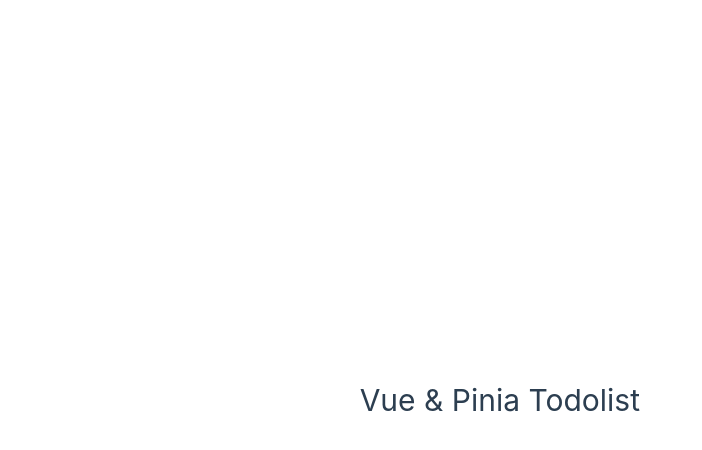
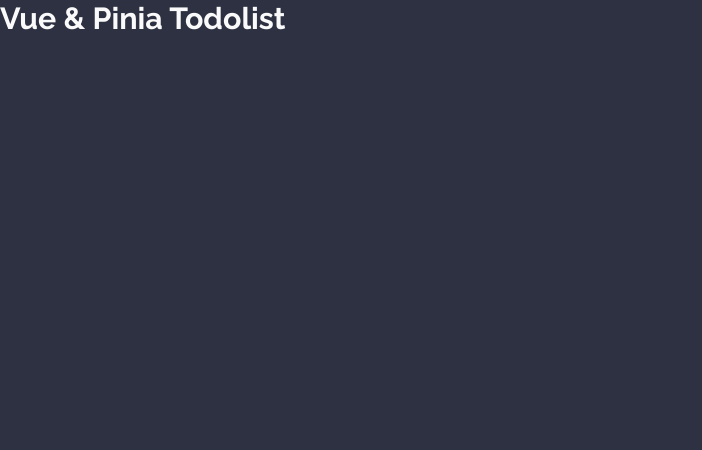
Before and after one commit to FabioDevCode/V-Todo, a Vue app: page / in a window 1280 px wide. Shown: the top 450 px of the page, without its empty margins (0-702 px from the left). Built offline with nearby package versions, Linux system fonts and the light colour scheme.

Commit message:
Init base css

```diff
--- a/index.html
+++ b/index.html
@@ -1,5 +1,5 @@
 <!DOCTYPE html>
-<html lang="en">
+<html lang="fr">
   <head>
     <meta charset="UTF-8">
     <link rel="icon" href="./pinia.svg">
--- a/src/assets/base.css
+++ /dev/null
@@ -1,74 +0,0 @@
-/* color palette from <https://github.com/vuejs/theme> */
-:root {
-  --vt-c-white: #ffffff;
-  --vt-c-white-soft: #f8f8f8;
-  --vt-c-white-mute: #f2f2f2;
-
-  --vt-c-black: #181818;
-  --vt-c-black-soft: #222222;
-  --vt-c-black-mute: #282828;
-
-  --vt-c-indigo: #2c3e50;
-
-  --vt-c-divider-light-1: rgba(60, 60, 60, 0.29);
-  --vt-c-divider-light-2: rgba(60, 60, 60, 0.12);
-  --vt-c-divider-dark-1: rgba(84, 84, 84, 0.65);
-  --vt-c-divider-dark-2: rgba(84, 84, 84, 0.48);
-
-  --vt-c-text-light-1: var(--vt-c-indigo);
-  --vt-c-text-light-2: rgba(60, 60, 60, 0.66);
-  --vt-c-text-dark-1: var(--vt-c-white);
-  --vt-c-text-dark-2: rgba(235, 235, 235, 0.64);
-}
-
-/* semantic color variables for this project */
-:root {
-  --color-background: var(--vt-c-white);
-  --color-background-soft: var(--vt-c-white-soft);
-  --color-background-mute: var(--vt-c-white-mute);
-
-  --color-border: var(--vt-c-divider-light-2);
-  --color-border-hover: var(--vt-c-divider-light-1);
-
-  --color-heading: var(--vt-c-text-light-1);
-  --color-text: var(--vt-c-text-light-1);
-
-  --section-gap: 160px;
-}
-
-@media (prefers-color-scheme: dark) {
-  :root {
-    --color-background: var(--vt-c-black);
-    --color-background-soft: var(--vt-c-black-soft);
-    --color-background-mute: var(--vt-c-black-mute);
-
-    --color-border: var(--vt-c-divider-dark-2);
-    --color-border-hover: var(--vt-c-divider-dark-1);
-
-    --color-heading: var(--vt-c-text-dark-1);
-    --color-text: var(--vt-c-text-dark-2);
-  }
-}
-
-*,
-*::before,
-*::after {
-  box-sizing: border-box;
-  margin: 0;
-  position: relative;
-  font-weight: normal;
-}
-
-body {
-  min-height: 100vh;
-  color: var(--color-text);
-  background: var(--color-background);
-  transition: color 0.5s, background-color 0.5s;
-  line-height: 1.6;
-  font-family: Inter, -apple-system, BlinkMacSystemFont, 'Segoe UI', Roboto, Oxygen, Ubuntu,
-    Cantarell, 'Fira Sans', 'Droid Sans', 'Helvetica Neue', sans-serif;
-  font-size: 15px;
-  text-rendering: optimizeLegibility;
-  -webkit-font-smoothing: antialiased;
-  -moz-osx-font-smoothing: grayscale;
-}
--- a/src/assets/main.css
+++ b/src/assets/main.css
@@ -1,35 +1,30 @@
-@import './base.css';
+@import url('https://fonts.googleapis.com/css2?family=Raleway:wght@300;400;500;600;700&display=swap');
 
-#app {
-  max-width: 1280px;
-  margin: 0 auto;
-  padding: 2rem;
-
-  font-weight: normal;
+:root {
+	/* color for vue toto app */
+	--color-black: #2D3142;
+	--color-white: #FAFAFA;
+	--color-green: #58BC82;
+	--color-blue: #5465FF;
+	--color-red: #AB2346;
 }
 
-a,
-.green {
-  text-decoration: none;
-  color: hsla(160, 100%, 37%, 1);
-  transition: 0.4s;
+*, ::before, ::after {
+	box-sizing: border-box;
+	margin: 0;
+	padding: 0;
 }
 
-@media (hover: hover) {
-  a:hover {
-    background-color: hsla(160, 100%, 37%, 0.2);
-  }
+a {
+	text-decoration: none;
+	color: var(--color-black);
 }
 
-@media (min-width: 1024px) {
-  body {
-    display: flex;
-    place-items: center;
-  }
-
-  #app {
-    display: grid;
-    grid-template-columns: 1fr 1fr;
-    padding: 0 2rem;
-  }
+body {
+	font-family: 'Raleway', sans-serif;
+	background-color: var(--color-black);
+	color: var(--color-white);
+	font-weight: 300;
+	height: auto;
+	font-size: 0.95em;
 }
```
